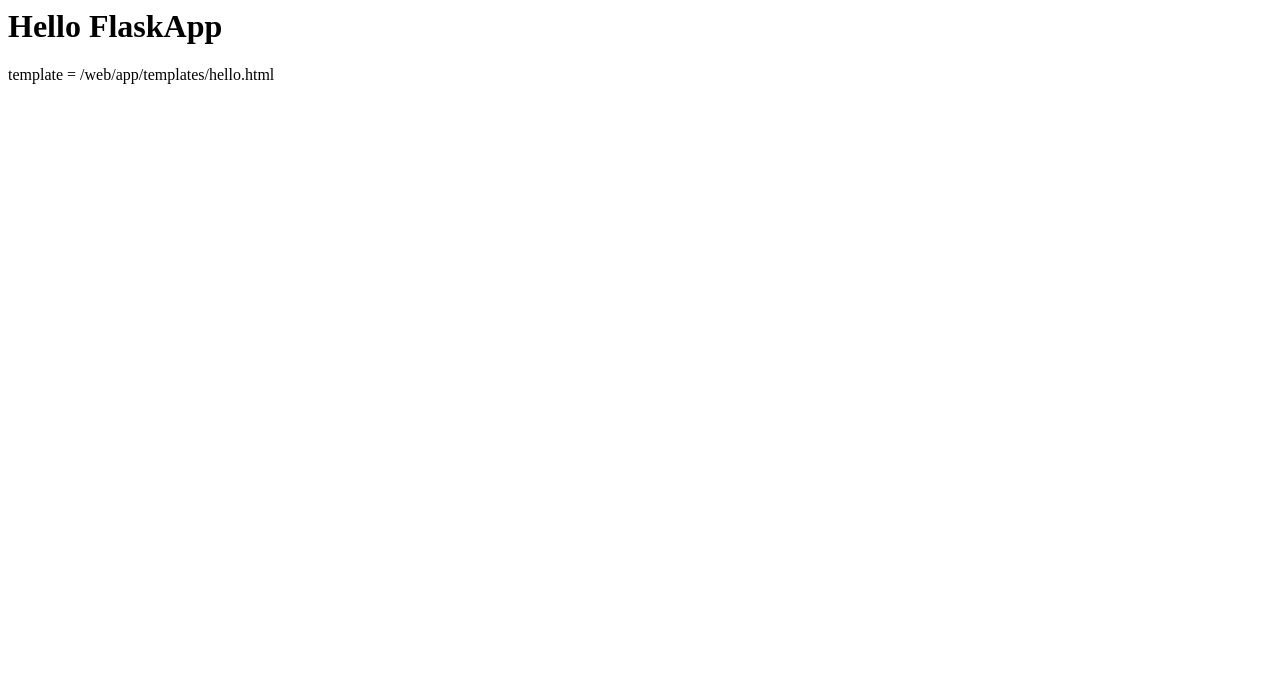
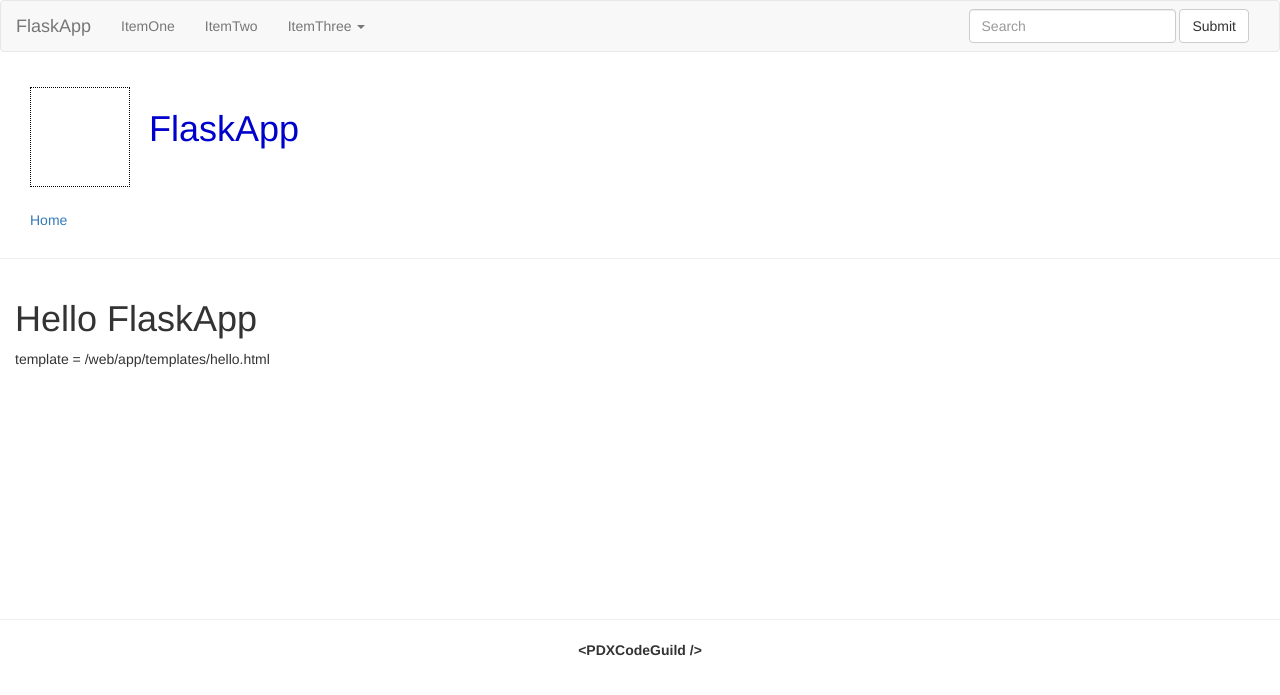
Before and after one commit to PdxCodeGuild/FlaskApp-Tutorial, a Flask app: page /hello_flaskapp in a window 1280 px wide. Shown: the top 695 px of the page. Run offline with Flask 2, Linux system fonts and the light colour scheme; parts of the project's set-up code (start-up, migrations or seed data) failed here and were passed over; some libraries are stand-ins or nearby versions.

Commit message:
Flask-Bootstrap, base.html, navbar_main.html

```diff
--- a/web/app/__init__.py
+++ b/web/app/__init__.py
@@ -1,7 +1,9 @@
 
 from flask import Flask
+from flask_bootstrap import Bootstrap
 from config import config
 
+bootstrap = Bootstrap()
 
 def create_app(config_name):
     app = Flask(__name__)
@@ -10,6 +12,8 @@ def create_app(config_name):
     config[config_name].init_app(app)
 
     init_logging(app)
+
+    bootstrap.init_app(app)
 
     from .main import main as main_blueprint
     app.register_blueprint(main_blueprint)
--- /dev/null
+++ b/web/app/main/templates/base.html
@@ -0,0 +1,85 @@
+{% extends "bootstrap/base.html" %}
+
+<!-- BLOCK: html_attribs -->
+{% block html_attribs %}{{super()}} lang="en"{% endblock %}
+
+<!-- BLOCK: metas -->
+{% block metas %}{{super()}}{% endblock %}
+
+<!-- BLOCK: styles -->
+{% block styles %}
+    {% block scripts %}{{super()}}
+        <script src="{{url_for('static', filename='js/flaskapp.js')}}"></script>
+    {% endblock %}
+    {{super()}}
+    <link rel="stylesheet" href="{{url_for('static', filename='css/flaskapp.css')}}">
+{% endblock %}
+
+<!-- BLOCK: body_attribs -->
+{% block body_attribs %}{{super()}}{% endblock %}
+
+<!-- BLOCK: title -->
+{% block title %}{{super()}}FlaskApp{% endblock %}
+
+<!-- BLOCK: body, navbar, header, main, footer, scripts -->
+{% block body %}
+
+    {% block navbar %}{% include 'navbar_main.html' %}{% endblock %}
+    {% block header %}
+    <div id="header" class="container-fluid">
+        <div class="row">
+            <div id="header_left" class="col-md-4">
+                {% block header_left %}
+<img id="site_logo" src="/static/media/dot_blank.gif" width="100" />
+<span id="site_title">FlaskApp</span>
+                {% endblock %}
+            </div>
+            <div id="header_center" class="col-md-4 text-center">
+                {% block header_center %}{% endblock %}
+            </div>
+            <div id="header_right" class="col-md-4 text-right">
+                {% block header_right %}{% endblock %}
+            </div>
+        </div>
+        <div class="row">
+            <div id="breadcrumb" class="col-md-12">
+                <ol class="breadcrumb">
+                {% block breadcrumb %}<li><a href="{{ url_for('main.main_home') }}">Home</a></li>{% endblock %}
+                </ol>
+            </div>
+        </div>
+    </div>
+    <hr id="header_hr" size="1"/>
+    {% endblock %}
+
+    {% block main %}
+    <div id="main" class="container-fluid layout-1col">
+        <div class="row">
+            <div id="content" class="col-md-12">
+                {% block content %}block content{% endblock %}
+            </div>
+        </div>
+    </div>
+    {% endblock %}
+
+    {% block footer %}
+    <hr id="footer_hr" size="1"/>
+    <div id="footer" class="container-fluid">
+        <div class="row">
+            <div id="footer_left" class="col-md-4">
+                <p>{% block footer_left %}{% endblock %}</p>
+            </div>
+            <div id="footer_center" class="col-md-4 text-center">
+                <p>{% block footer_center %}<b>&lt;PDXCodeGuild /&gt;</b>{% endblock %}</p>
+            </div>
+            <div id="footer_right" class="col-md-4 text-right">
+                <p>{% block footer_right %}{% endblock %}</p>
+            </div>
+        </div>
+    </div>
+    {% endblock %}
+
+{% endblock %}
+
+
+{# end web/app/main/templates/base.html #}
--- a/web/app/main/templates/index.html
+++ b/web/app/main/templates/index.html
@@ -1,2 +1,8 @@
+{% extends "base.html" %}
+
+{% block title %}{{super()}} - Home{% endblock %}
+
+{% block content %}
 <h1>{{ page_title }}</h1>
 <p>template = /web/app/main/templates/index.html</p>
+{% endblock %}
--- /dev/null
+++ b/web/app/main/templates/navbar_main.html
@@ -0,0 +1,40 @@
+<nav id="navbar_main" class="navbar navbar-default">
+  <div class="container-fluid">
+
+    <div class="navbar-header">
+      <button type="button" class="navbar-toggle collapsed" data-toggle="collapse" data-target="#navbar-main-collapse" aria-expanded="false">
+        <span class="sr-only">Toggle navigation</span>
+        <span class="icon-bar"></span>
+        <span class="icon-bar"></span>
+        <span class="icon-bar"></span>
+      </button>
+      <a class="navbar-brand" href="/">FlaskApp</a>
+    </div>
+
+    <div class="collapse navbar-collapse" id="navbar-main-collapse">
+      <ul class="nav navbar-nav">
+        <!-- li class="active"><a href="#">Link <span class="sr-only">(current)</span></a></li -->
+        <li><a href="#">ItemOne</a></li>
+        <li><a href="#">ItemTwo</a></li>
+        <li class="dropdown">
+          <a href="#" class="dropdown-toggle" data-toggle="dropdown" role="button" aria-haspopup="true" aria-expanded="false">ItemThree <span class="caret"></span></a>
+          <ul class="dropdown-menu">
+            <li><a href="#">ItemFour</a></li>
+            <li role="separator" class="divider"></li>
+            <li><a href="#">ItemFive</a></li>
+            <li><a href="#">ItemSix</a></li>
+          </ul>
+        </li>
+      </ul>
+      <form class="navbar-form navbar-right">
+        <div class="form-group">
+          <input type="text" class="form-control" placeholder="Search">
+        </div>
+        <button type="submit" class="btn btn-default">Submit</button>
+      </form>
+    </div><!-- end class="collapse navbar-collapse" -->
+
+  </div><!-- end class="container-fluid" -->
+</nav><!-- end id="navbar_main" -->
+
+{# end web/app/main/templates/navbar_main.html #}
--- a/web/app/static/css/flaskapp.css
+++ b/web/app/static/css/flaskapp.css
@@ -1,4 +1,21 @@
 @charset "utf-8";
 
-/* set a temporary body color to confirm this css is included */
-body { background-color: #f5f5f5; }
+body {}
+#header { min-height: 80px; }
+#main   { min-height: 320px; }
+#footer { min-height: 80px; }
+
+#site_logo {
+    margin: 15px;
+    border: 1px dotted black;
+}
+#site_title {
+    font-weight: 500;
+    font-size: 36px;
+    color: mediumblue;
+}
+
+div#breadcrumb > ol {
+    margin-bottom: 0;
+    background-color: #ffffff;
+}
--- a/web/app/templates/hello.html
+++ b/web/app/templates/hello.html
@@ -1,2 +1,8 @@
+{% extends "base.html" %}
+
+{% block title %}{{super()}} - Hello{% endblock %}
+
+{% block content %}
 <h1>{{ page_title }}</h1>
 <p>template = /web/app/templates/hello.html</p>
+{% endblock %}
--- a/web/config.py
+++ b/web/config.py
@@ -9,6 +9,8 @@ class AppConfig(object):
     SECRET_KEY = os.environ.get('SECRET_KEY') or 'kp-cUHRAYH1n-sPaJICcEE2kOpU62mCk'
     LOG_FILE = _basedir+'/logs/flaskapp.log'
     LOG_LEVEL = logging.ERROR  # CRITICAL,ERROR,WARNING,INFO,DEBUG,NOTSET
+    BOOTSTRAP_USE_MINIFIED = True
+    BOOTSTRAP_SERVE_LOCAL = True
 
     @staticmethod
     def init_app(app):
--- a/web/requirements.txt
+++ b/web/requirements.txt
@@ -1,3 +1,4 @@
 Flask==0.12.2
+Flask-Bootstrap==3.3.7.1
 gunicorn==19.7.1
 Jinja2==2.9.6
```
